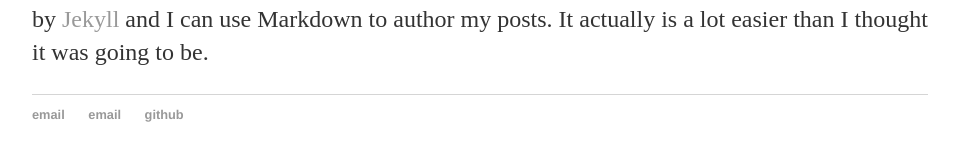
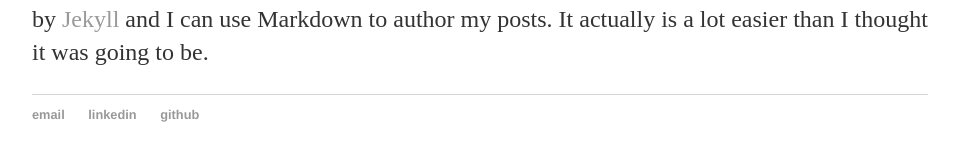
Before and after one commit to MatthewBrower/matthewbrower.github.io, a Jekyll site: the page built from _posts/2017-07-12-test.md, in a window 1280 px wide. Shown: the part 286-447 px from the top of the page, without its empty margins (160-1119 px from the left). Built offline with Jekyll 4.4.1, drawn with Linux system fonts in a browser that asks for light colours.

Commit message:
Update default.html

```diff
--- a/_layouts/default.html
+++ b/_layouts/default.html
@@ -22,7 +22,7 @@
 			<footer>
 	    		<ul>
 	        		<li><a href="mailto:matthew.a.brower@gmail.com">email</a></li>
-				<li><a href="https://www.linkedin.com/in/matthewabrower/">email</a></li>
+				<li><a href="https://www.linkedin.com/in/matthewabrower/">linkedin</a></li>
 	        		<li><a href="https://github.com/matthewbrower">github</a></li>
 
 				</ul>
```
